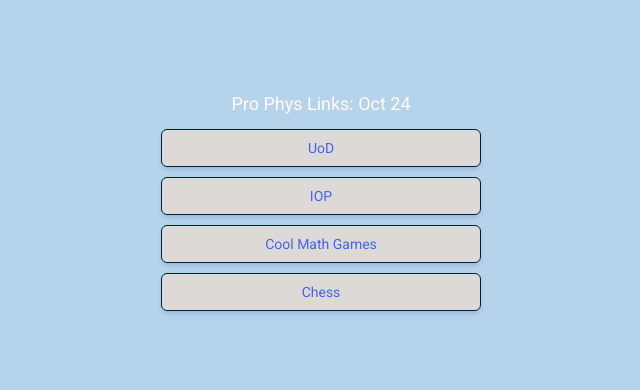
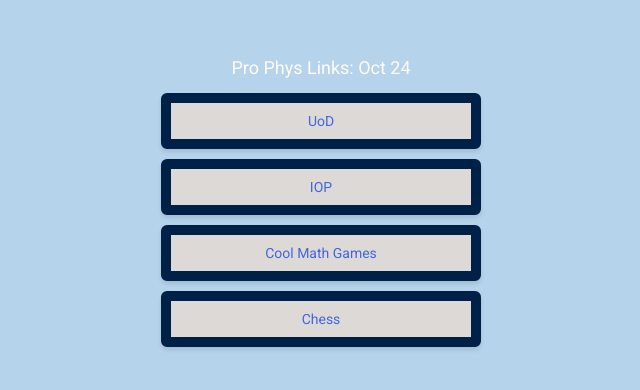
Before and after one commit to karstengibson/karstenlinks, a plain HTML site: page index.html in a window 1280 px wide. Shown: the part 188-578 px from the top of the page, without its empty margins (319-959 px from the left). Drawn offline with Linux system fonts and the light colour scheme.

Commit message:
Update styles.css

```diff
--- a/styles.css
+++ b/styles.css
@@ -49,7 +49,7 @@ h2 {
   text-decoration: none;
   background-color: #DDD9D6;
   color: #4365E2;
-  border: 1px solid #002147;
+  border: 10px solid #002147;
   border-radius: 6px;
   box-shadow: 0 3px 4px rgba(0, 0, 0, 0.1);
   transition: background-color 0.3s, transform 0.3s;
```
